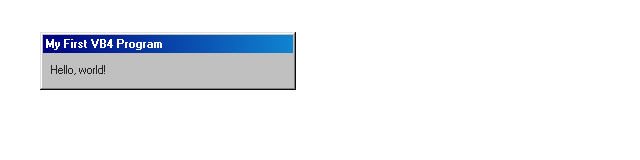
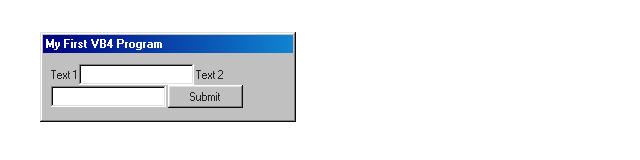
Before and after one commit to lukajukic1/performans, a plain HTML site: page index.htm in a window 1280 px wide. Shown: the whole page, without its empty margins (0-640 px from the left). Drawn offline with nearby package versions, Linux system fonts and the light colour scheme.

Commit message:
Update index.htm

```diff
--- a/index.htm
+++ b/index.htm
@@ -14,7 +14,14 @@
       </div>
     </div>
     <div class="window-body">
-      <p>Hello, world!</p>
+      <p><form action="#" method="post">
+    <label for="text1">Text 1</label>
+    <input type="text" class="textInput" id="text1" />
+    <label for="text2">Text 2</label>
+    <input type="text" class="textInput" id="text2" />
+    <input id="submitBtn" type="submit" />
+</form>
+</p>
     </div>
   </div>
 </body>
```
